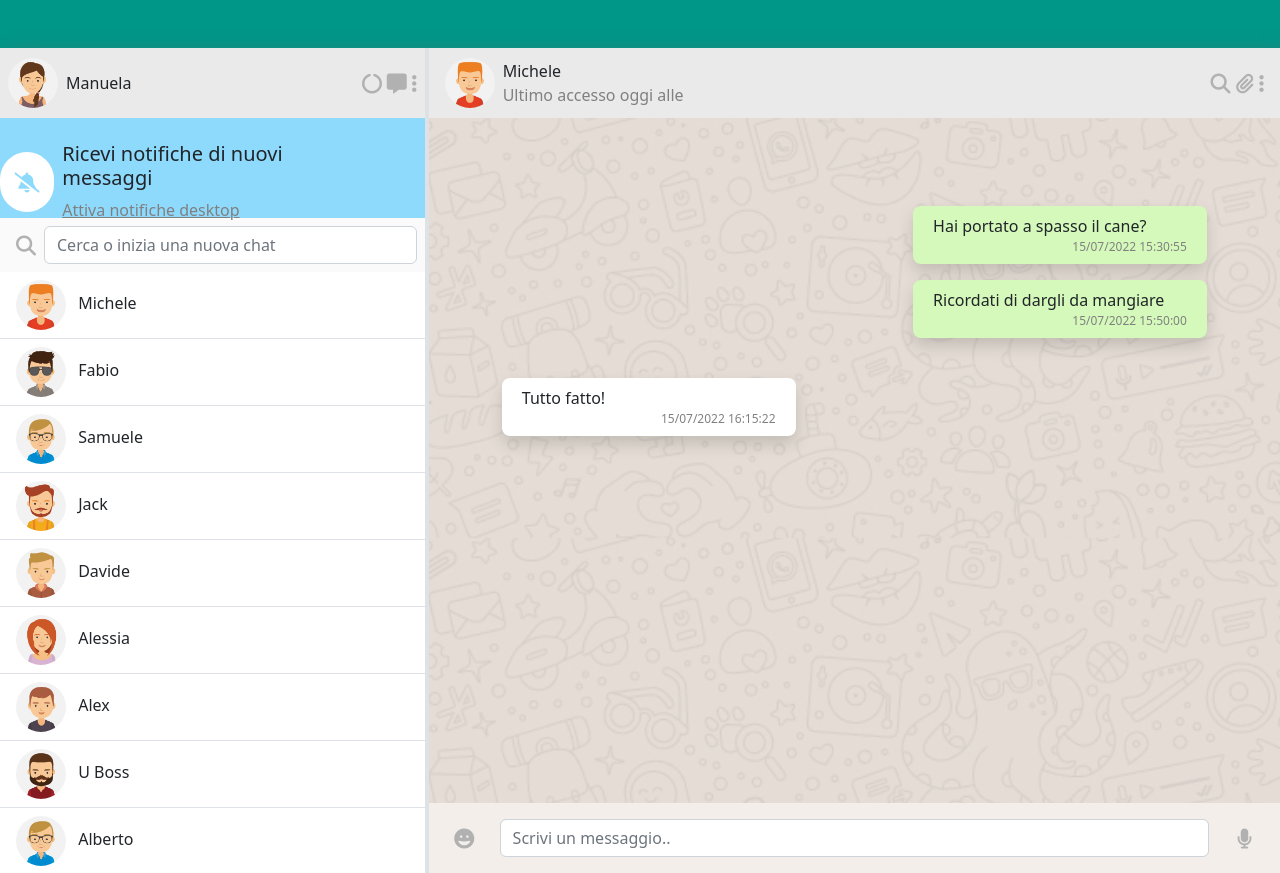
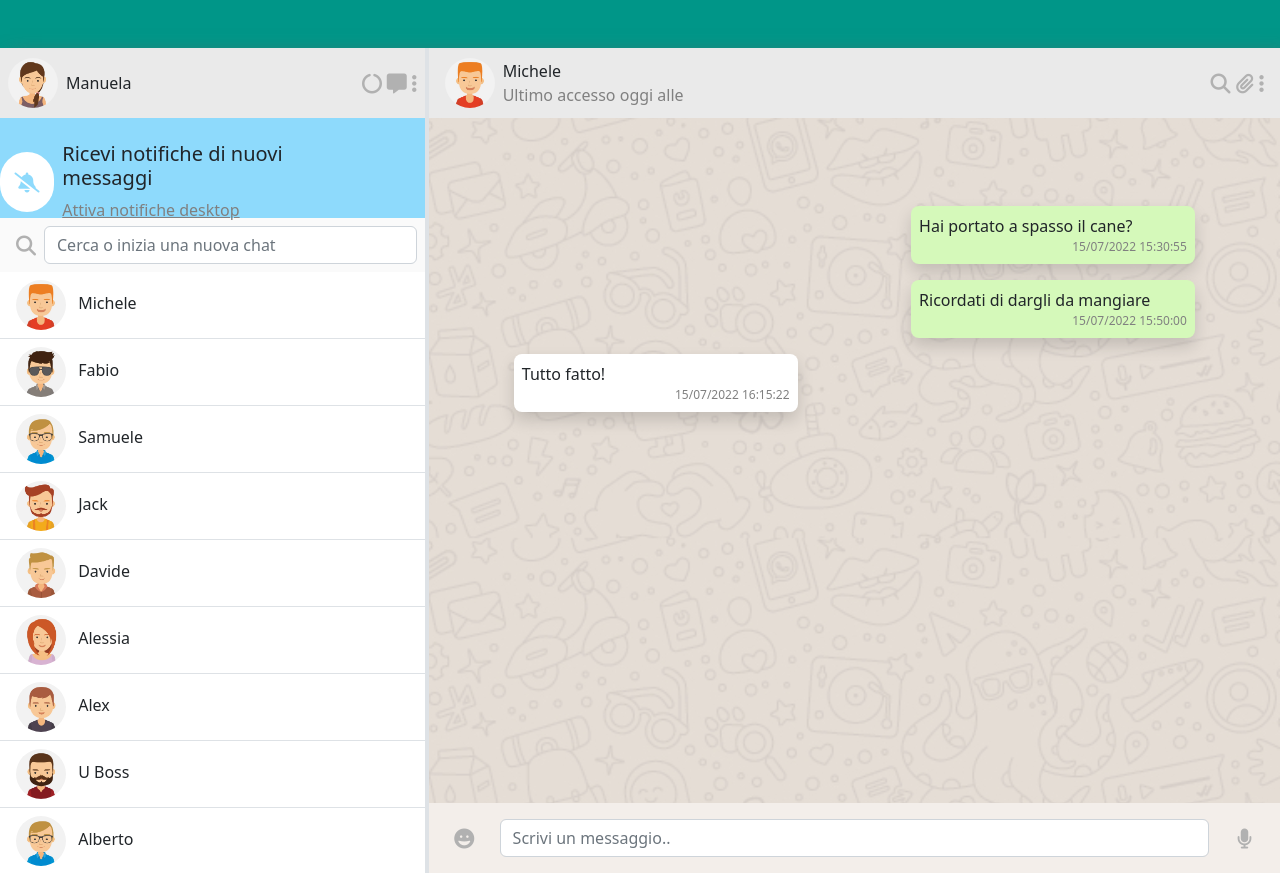
Before and after one commit to ManuelTano/vue-boolzapp, a plain HTML site: page index.html in a window 1280 px wide. Drawn offline with nearby package versions, Linux system fonts and the light colour scheme.

Commit message:
fix messages

```diff
--- a/index.html
+++ b/index.html
@@ -76,8 +76,9 @@
                     <!-- LISTA CONTATTI -->
 
                     <div class="message">
-                        <div v-for="(contact, index) in contacts" class="col-12 d-flex border-bottom border-1" @click="setCurrentContact(index)">
-                            <div class="p-2 mx-2" >
+                        <div v-for="(contact, index) in contacts" class="col-12 d-flex border-bottom border-1"
+                            @click="setCurrentContact(index)">
+                            <div class="p-2 mx-2">
                                 <img :src="`img/avatar${contact.avatar}.jpg`" alt="contact.name">
                                 <span class="mx-2">{{ contact.name }}</span>
                             </div>
@@ -109,40 +110,39 @@
 
                     <!-- CHAT BOX -->
 
-                    <div class="chat d-flex justify-content-center ">
+                    <div class="chat d-flex justify-content-center">
                         <div class="contenitore mt-5">
-                            <div class="row mt-4 flex-column align-items-end ">
-                                <div v-for="(message, index) in contacts[currentIndex].messages"
-                                    v-if="message.status === 'sent'"
-                                    class="col-5 green rounded-3 mt-3 shadow ">
-                                    <div class="p-2">
-                                        <div>{{ message.text }}</div>
-                                        <p class="text-end data grey">{{ message.date }}</p>
+                            <div class="row mt-4 ">
+                                <div v-for="(message, index) in contacts[currentIndex].messages">
+                                    <div v-if="message.status === 'sent'"
+                                    class="col-5 offset-7 green rounded-3 mt-3 shadow ">
+                                        <div class="p-2">
+                                            <div>{{ message.text }}</div>
+                                            <p class="text-end data grey">{{ message.date }}</p>
+                                        </div>
+                                    </div>
+                                    <div v-if="message.status === 'received'">
+                                            <div class="col-5 bg-white rounded-3 mt-3 shadow ">
+                                                <div class="p-2">
+                                                    <div>{{ message.text }}</div>
+                                                    <p class="text-end data grey">{{ message.date }}</p>
+                                                </div>
+                                            </div>
                                     </div>
                                 </div>
                             </div>
-                            <div class="row mt-4 flex-column ">
-                                <div v-for="(message, index) in contacts[currentIndex].messages"
-                                    v-if="message.status === 'received'"
-                                    class="col-5 bg-white rounded-3 mt-3 shadow ">
-                                    <div class="p-2">
-                                        <div>{{ message.text }}</div>
-                                        <p class="text-end data grey">{{ message.date }}</p>
-                                    </div>
-                                </div>
-                            </div>
-
                         </div>
+                    </div>
 
                         <!-- BARRA INVIO MESSAGGIO + ICONE -->
 
-                    </div>
                     <div class="bottom d-flex justify-content-center align-items-center">
                         <div class="col-1 d-flex justify-content-center align-items-center">
                             <i class="fa-solid fa-face-grin fa-lg"></i>
                         </div>
                         <div class="col-10">
-                            <input type="text" class="form-control" placeholder="Scrivi un messaggio..">
+                            <input v-model="newMessage" type="text" class="form-control"
+                                placeholder="Scrivi un messaggio..">
                         </div>
                         <div class="col-1 d-flex justify-content-center align-items-center">
                             <i class="fa-solid fa-microphone fa-lg"></i>
--- a/js/script.js
+++ b/js/script.js
@@ -29,6 +29,7 @@ const root = new Vue({
             avatar: "_io",
         },
         currentIndex: 0,
+        newMessage: '',
         contacts: [
             {
               name: 'Michele',
@@ -147,7 +148,7 @@ const root = new Vue({
                 {
                   date: '16/07/2022 16:35:00',
                   text: 'Mi piacerebbe ma devo andare a fare la spesa.',
-                  status: 'received'
+                  status: 'sent'
                 }
                 ],
               },
@@ -275,6 +276,9 @@ const root = new Vue({
             methods: {
                 setCurrentContact(index) {
                     this.currentIndex = index;
+                },
+                sendMessage() {
+
                 }
             }
 });
```
